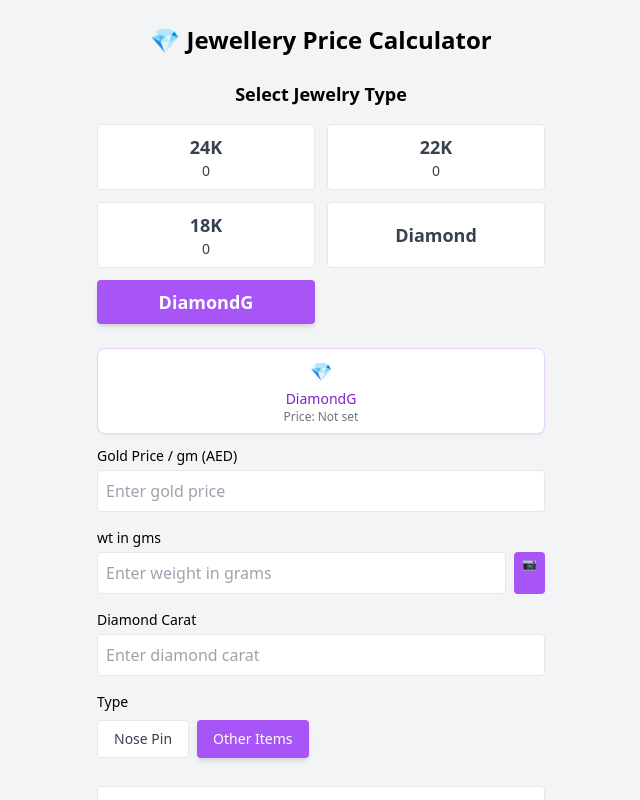
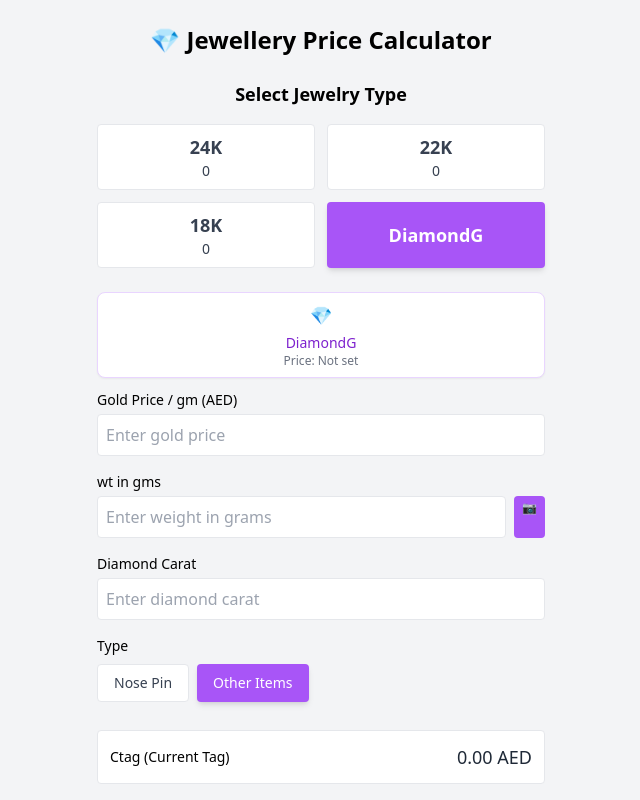
Before and after one commit to shama2369/trichygoldpwa, a React (Vite) app: page / in a window 1280 px wide. Both pictures are taken after a click on the button "DiamondG". Shown: the top 800 px of the page, without its empty margins (319-959 px from the left). Built offline with nearby package versions, Linux system fonts and the light colour scheme.

Commit message:
Update DiamondG pricing labels and drop standalone Diamond type.
Use 450 USD/carat for diamonds, rename tag to Ctag, and simplify the jewelry type choices.

Co-authored-by: Cursor <cursoragent@cursor.com>

```diff
--- a/src/App.jsx
+++ b/src/App.jsx
@@ -49,8 +49,8 @@ export default function App() {
       }
       const Pg = parseFloat(goldRate) || 0;
       const Dc = parseFloat(diamondCarat) || 0;
-      // Diamond price is fixed at 500 AED regardless of carat
-      const Dp = 500;
+      // Diamond price is fixed at 450 USD per carat (converted at 3.65)
+      const Dp = 450;
       // Making charge: 80 (fixed) for "Nose Pin", 75 per gram for "Other Items"
       let totalCost;
       if (diamondGType === "nosePin") {
@@ -515,7 +515,7 @@ export default function App() {
       <div className="w-full max-w-md mb-6">
         <h2 className="text-lg font-semibold mb-4 text-center">Select Jewelry Type</h2>
         <div className="grid grid-cols-2 gap-3">
-          {["24K", "22K", "18K", "Diamond", "DiamondG"].map((type) => (
+          {["24K", "22K", "18K", "DiamondG"].map((type) => (
             <button
               key={type}
               onClick={() => {
@@ -981,7 +981,7 @@ export default function App() {
             {/* Tag Price Display - Below Diamond Carat */}
             <div className="bg-white border border-gray-200 rounded p-3">
               <div className="flex justify-between items-center">
-                <label className="block text-sm font-medium">Tag Price</label>
+                <label className="block text-sm font-medium">Ctag (Current Tag)</label>
                 <span className="text-lg font-medium text-gray-800">
                   {Mtag > 0 ? Mtag.toFixed(2) : "0.00"} AED
                 </span>
@@ -1043,7 +1043,7 @@ export default function App() {
               if (itagCalc && itagCalc.discountPercent >= 0 && itagCalc.discountPercent <= 100) {
                 return (
                   <div className="mt-2 p-2 bg-blue-50 rounded border border-blue-200">
-                    <div className="text-xs text-gray-600 mb-1">Calculated Discount:</div>
+                    <div className="text-xs text-gray-600 mb-1">Calculated discount from the printed tag:</div>
                     <div className="flex justify-between items-center">
                       <span className="text-sm font-medium">Discount %:</span>
                       <span className="text-lg font-bold text-blue-700">
```
